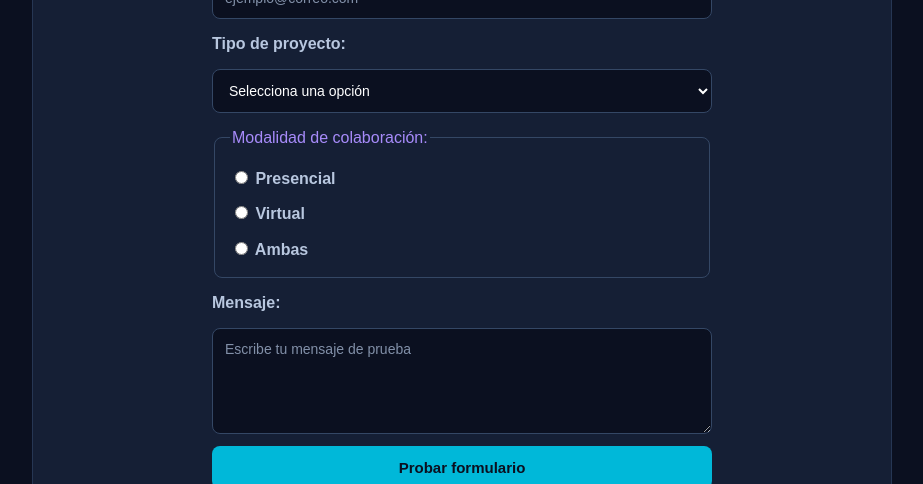
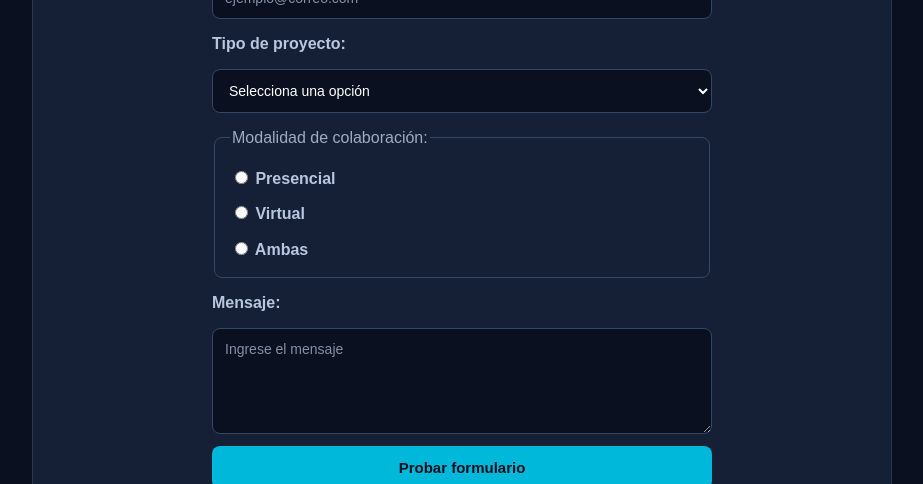
Before and after one commit to apatosaurus250/pagina-grupalMultimedia, a plain HTML site: page integrantes/diego/index.html in a window 1280 px wide. Shown: the part 2720-3204 px from the top of the page, without its empty margins (178-1101 px from the left). Drawn offline with Linux system fonts and the light colour scheme.

Commit message:
cambios de color e imagen

```diff
--- a/integrantes/diego/estilos.css
+++ b/integrantes/diego/estilos.css
@@ -200,7 +200,7 @@ video {
 }
 
 #contacto legend {
-    color: #a78bfa;
+    color: #9eabc2;
 }
 
 #contacto button {
--- a/integrantes/diego/index.html
+++ b/integrantes/diego/index.html
@@ -182,7 +182,7 @@
 
                 <textarea id="mensaje"
                     name="mensaje"
-                    placeholder="Escribe tu mensaje de prueba"
+                    placeholder="Ingrese el mensaje"
                     rows="5"
                     required></textarea>
 
```
Also changed, not shown: integrantes/diego/imagenes/FYTIX.png.
